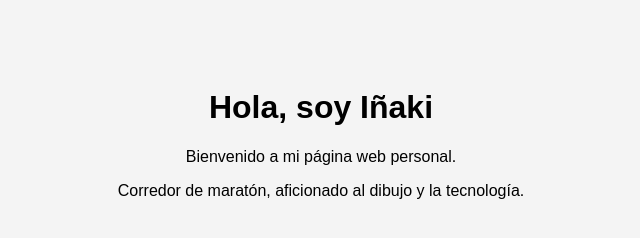
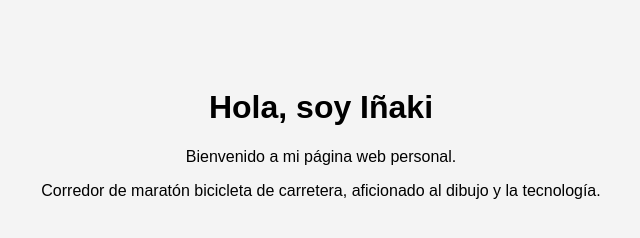
Before and after one commit to arconadainaki-byte/arconadainaki-byte.github.io, a plain HTML site: page index.html in a window 1280 px wide. Shown: the whole page, without its empty margins (319-959 px from the left). Drawn offline with Linux system fonts and the light colour scheme.

Commit message:
Update description in index.html

```diff
--- a/index.html
+++ b/index.html
@@ -33,7 +33,7 @@
 <div class="card">
 <h1>Hola, soy Iñaki</h1>
 <p>Bienvenido a mi página web personal.</p>
-<p>Corredor de maratón, aficionado al dibujo y la tecnología.</p>
+<p>Corredor de maratón bicicleta de carretera, aficionado al dibujo y la tecnología.</p>
 </div>
 
 </body>
```
